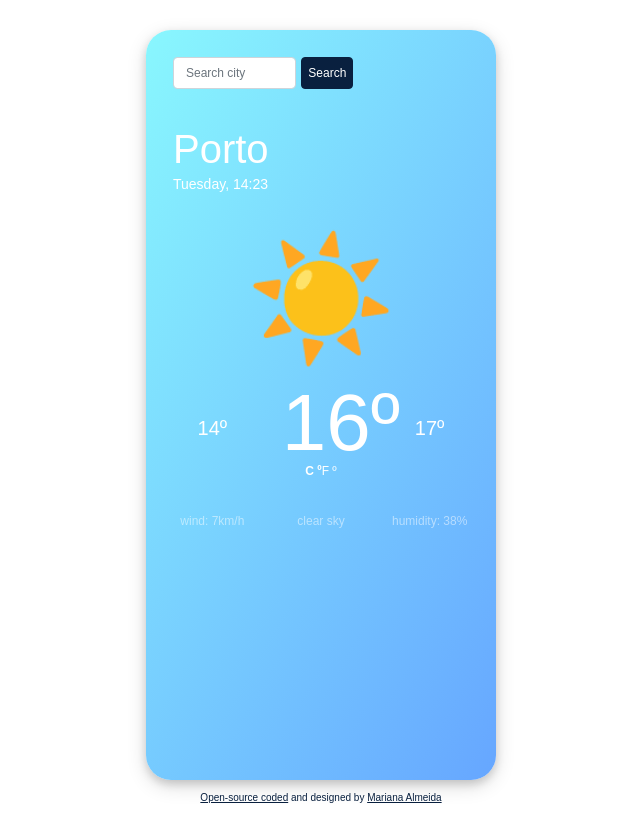
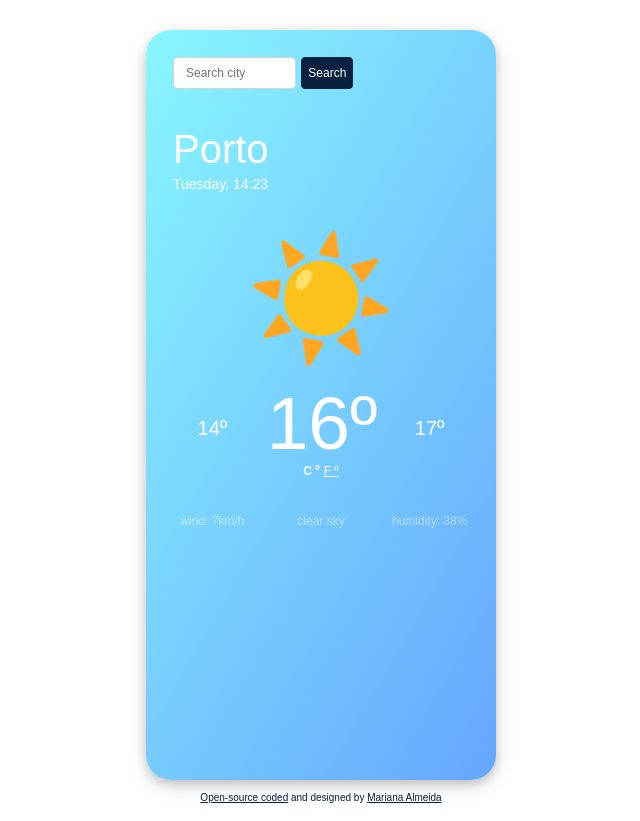
Before and after one commit to marianacalmeida/weather-app-react, a React (Create React App) app: page / in a window 1280 px wide. Shown: the whole page, without its empty margins (319-959 px from the left). Built offline with nearby package versions, Linux system fonts and the light colour scheme.

Commit message:
Organized css

```diff
--- a/src/Temperature.css
+++ b/src/Temperature.css
@@ -0,0 +1,49 @@
+.col-4{
+    padding: 0;
+}
+
+.temperature {
+    text-align: center;
+    color: #fff;
+    padding-top: 0;
+  }
+
+  .anchor {
+    color: #fff !important;
+    text-decoration: none;
+    font-weight: 300;
+    display: inline;
+    text-decoration: underline;
+    cursor: pointer;
+    padding: 0 2px;
+  }
+
+  .active {
+    cursor: default;
+    font-weight: 600 !important;
+    text-decoration: none;
+  }
+
+  .active:hover {
+    text-decoration: none;
+  }
+
+  .main-temp {
+    font-size: 75px;
+    line-height: 20px;
+  }
+
+  .units {
+    font-size: 12px;
+    font-weight: 300;
+    text-align: center;
+    color: #eeeeee;
+    line-height: 20px;
+    padding-top: 12px;
+  }
+
+  .min-temp,
+  .max-temp {
+    font-weight: 300 !important;
+    font-size: 20px;
+  }
--- a/src/Temperature.js
+++ b/src/Temperature.js
@@ -15,12 +15,12 @@ export default function Temperature() {
           16º
         </p>
         <p className="units">
-          <a href="" id="cel" class="active">
+          <p id="cel" className="active anchor">
             C º
-          </a>
-          <a href="" id="fah">
+          </p>
+          <p id="fah" className="anchor">
             F º
-          </a>
+          </p>
         </p>
       </div>
       <div className="col-4 max-temp">
--- a/src/Today.css
+++ b/src/Today.css
@@ -20,44 +20,3 @@ h5 {
   margin-bottom: 35px;
   margin-top: 25px;
 }
-
-.temperature {
-  text-align: center;
-  color: #fff;
-  padding-top: 0;
-}
-
-.main-temp a {
-  color: #fff !important;
-  text-decoration: none;
-  font-weight: 300;
-}
-
-.active {
-  cursor: default;
-  font-weight: 600 !important;
-}
-
-.active:hover {
-  text-decoration: none;
-}
-
-.main-temp {
-  font-size: 80px;
-  line-height: 20px;
-}
-
-.units {
-  font-size: 12px;
-  font-weight: 300;
-  text-align: center;
-  color: #eeeeee;
-  line-height: 20px;
-  padding-top: 12px;
-}
-
-.min-temp,
-.max-temp {
-  font-weight: 300 !important;
-  font-size: 20px;
-}
--- a/src/styles.css
+++ b/src/styles.css
@@ -77,46 +77,7 @@ h5 {
   margin-top: 25px;
 }
 
-.temperature {
-  text-align: center;
-  color: #fff;
-  padding-top: 0;
-}
 
-.main-temp a {
-  color: #fff !important;
-  text-decoration: none;
-  font-weight: 300;
-}
-
-.active {
-  cursor: default;
-  font-weight: 600 !important;
-}
-
-.active:hover {
-  text-decoration: none;
-}
-
-.main-temp {
-  font-size: 80px;
-  line-height: 20px;
-}
-
-.units {
-  font-size: 12px;
-  font-weight: 300;
-  text-align: center;
-  color: #eeeeee;
-  line-height: 20px;
-  padding-top: 12px;
-}
-
-.min-temp,
-.max-temp {
-  font-weight: 300 !important;
-  font-size: 20px;
-}
 
 .sign {
   text-align: center;
```
Also changed, not shown: public/logo192.png (deleted), public/logo512.png (deleted).
